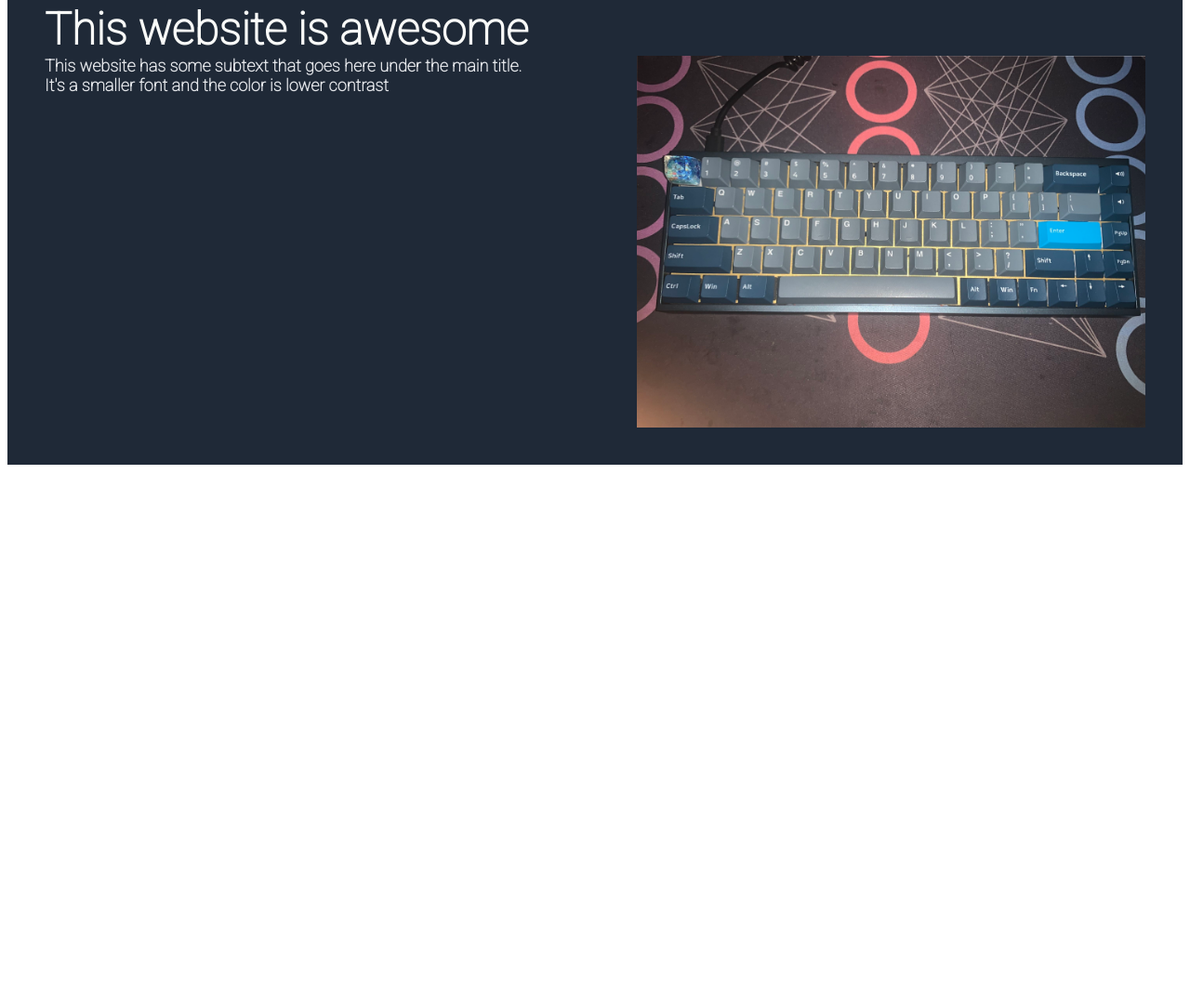
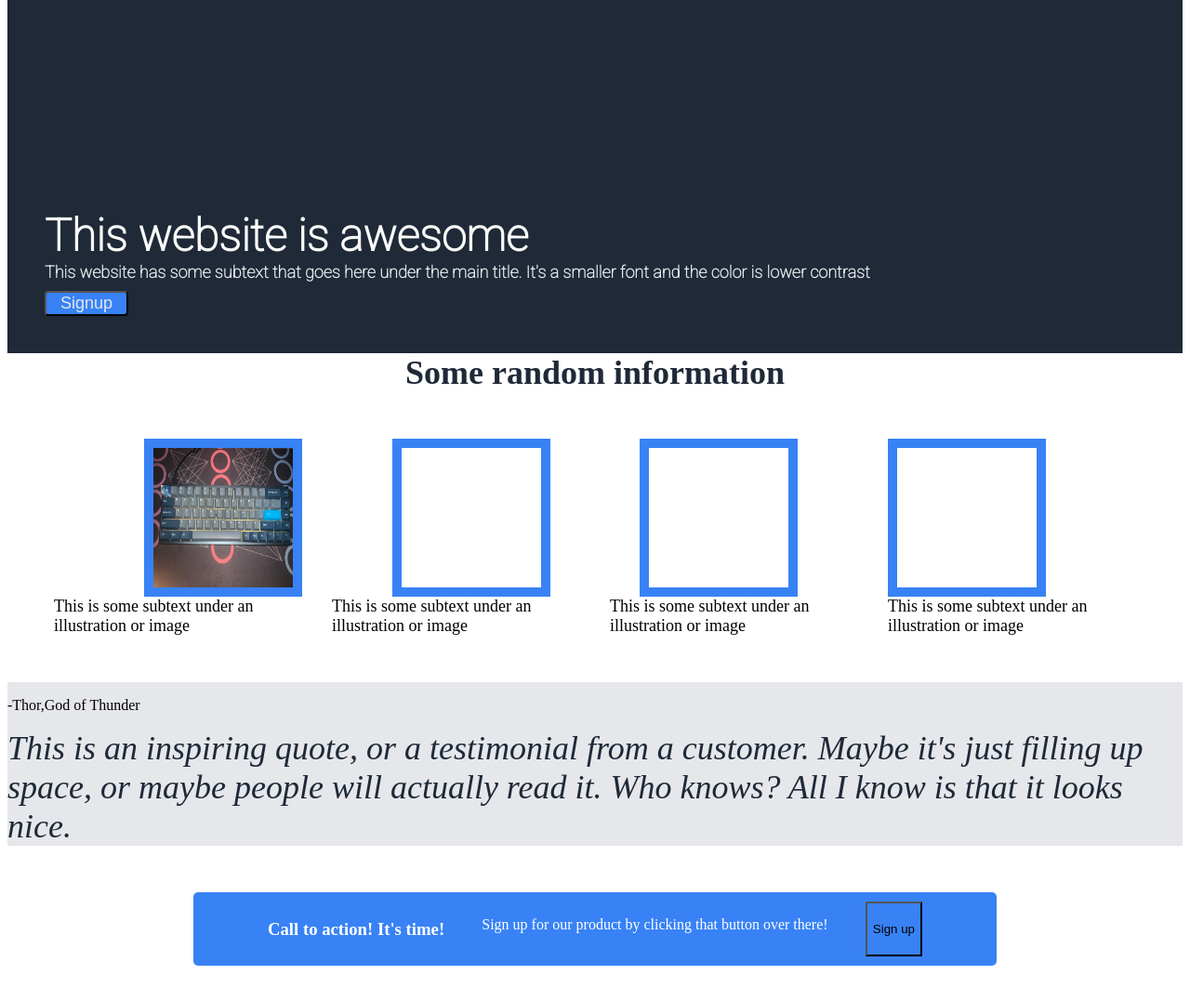
Before and after one commit to Winterlight-cpu/flexbox-project-site, a plain HTML site: page index.html in a window 1280 px wide. Shown: the part 153-1230 px from the top of the page at 93% size. Before the commit the page ends 800 px from the top, so only its background shows below. Drawn offline with Linux system fonts and the light colour scheme.

Commit message:
rough draft of landing page, ass kicked by flexbox, will return after some JS

```diff
--- a/index.html
+++ b/index.html
@@ -24,10 +24,40 @@
         <div class="main-text">This website is awesome
         <div class="secondary-text">This website has some subtext that goes here under the main title. It's a smaller font and the color is lower contrast
         <div class="summary-picture">
-            <img class="keyboard-picture" src="photos/keeb.jpg" alt="Picture of Keyboard" height="400px">
-        </div>
+    </div>
+    </div>
+    <button class="signup">Signup</button>
+    </div>
     </div>
 
+    <div class="container3">
+        <div class="info-text">Some random information</div>
+    </div>
+
+    <div class="box">
+        <div class="box1"> <img src="photos/keeb.jpg" alt="" width="150px" height="150px"></div>
+        <div class="box2"></div>
+        <div class="box3"></div>
+        <div class="box4"></div>
+    <div class="box-text">
+        <div class="text1">This is some subtext under an illustration or image</div>
+        <div class="text2">This is some subtext under an illustration or image</div>
+        <div class="text3">This is some subtext under an illustration or image</div>
+        <div class="text4">This is some subtext under an illustration or image</div>
+
+    </div>
+    </div>
+    <div class="quote-container">
+        <div class="quote">This is an inspiring quote, or a testimonial from a customer. Maybe it's just filling up space, or maybe people will actually read it. Who knows? All I know is that it looks nice.</div>
+            <p>-Thor,God of Thunder</p>
+    </div>
+
+    <div class="container4">
+        <h3>Call to action! It's time!</h3>
+        <p>Sign up for our product by clicking that button over there!</p>
+        <button class="signup2">Sign up</button>
+
+    </div>
 
 </body>
 </html>
--- a/styles.css
+++ b/styles.css
@@ -4,6 +4,7 @@
     background: #1f2937;
     font-family: 'Roboto', sans-serif;
     padding: 40px;
+    height: 250px;
     justify-content: space-between;
 
 
@@ -58,9 +59,87 @@
     color: #E5E7EB;
 }
 
-.summary-picture {
+.signup {
     display: flex;
-    flex-wrap: wrap;
-    padding-left: 100px;
+    margin-top: 10px;
+    font-size: 18px;
+    justify-content: center;
+    width: 90px;
+    border-radius: 4px;
+    background-color: #3882f6;
+    color: #E5E7EB;
+}
+
+.container3 {
+    display: flex;
+    flex-direction: row;
+    justify-content: center;
+
 
 }
+
+.info-text {
+    font-size: 36px;
+    font-weight: bolder;
+    color: #1F2937;
+}
+
+.box {
+    display: flex;
+    flex-direction: row;
+    flex-wrap: wrap;
+    padding: 50px;
+    justify-content: space-evenly;
+
+}
+
+.box1, .box2, .box3, .box4 {
+    height: 150px;
+    width: 150px;
+    border: 10px solid #3882f6;
+
+
+
+}
+
+.box-text {
+    display: flex;
+    flex-direction: row;
+    gap: 32px;
+    justify-content: space-evenly;
+    align-items: flex-end;
+
+}
+
+.text1, .text2, .text3, .text4 {
+    font-size: 18px;
+    color: black;
+    gap: 15px;
+}
+
+.quote-container {
+    display: flex;
+    flex-wrap: wrap-reverse;
+    background-color: #E5E7EB;
+}
+.quote {
+    font-size: 36px;
+    font-style: italic;
+    color: #1f2937;
+}
+
+.container4 {
+    background-color: #3882f6;
+    margin: 50px 200px;
+    padding: 10px 80px;
+    display: flex;
+    justify-content: space-between;
+    border-radius: 5px;
+    color: white;
+
+}
+
+.signup2 {
+    text-align: center;
+    background-color: #3882f6;
+}
```
